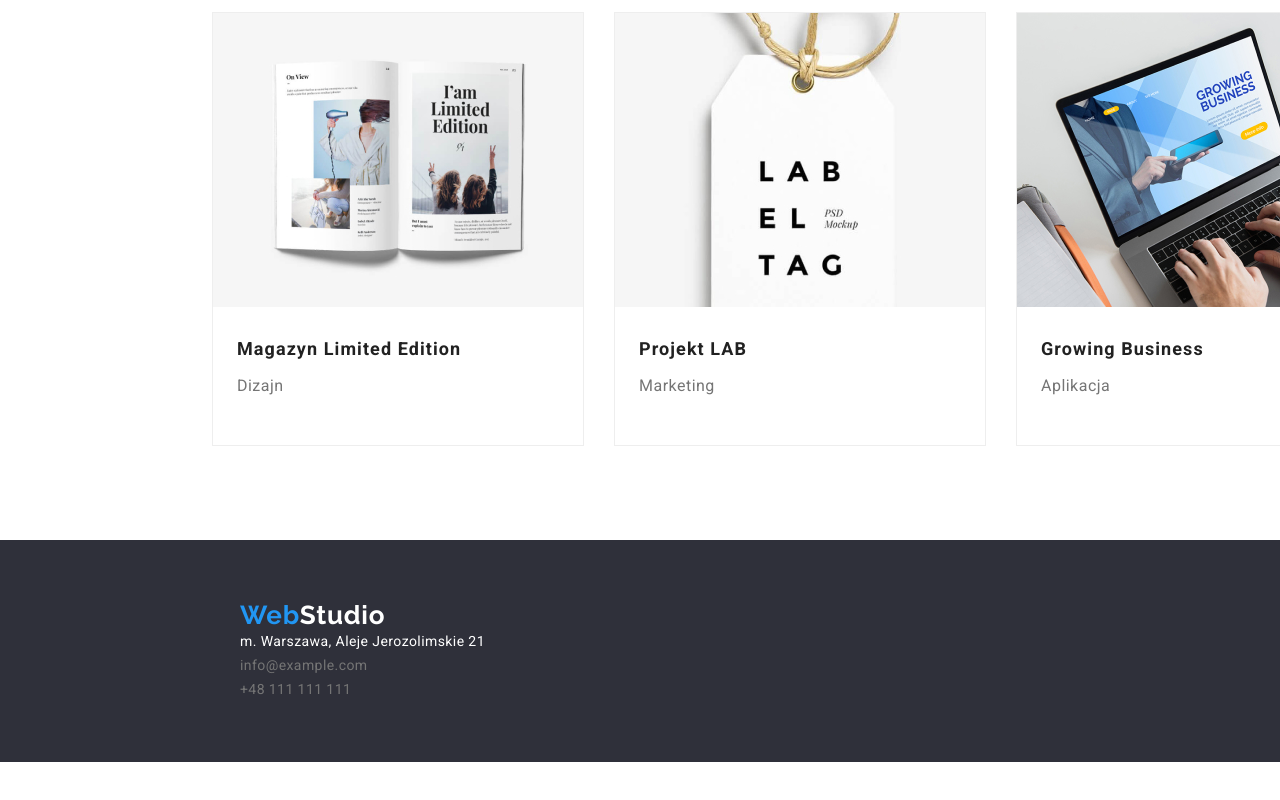
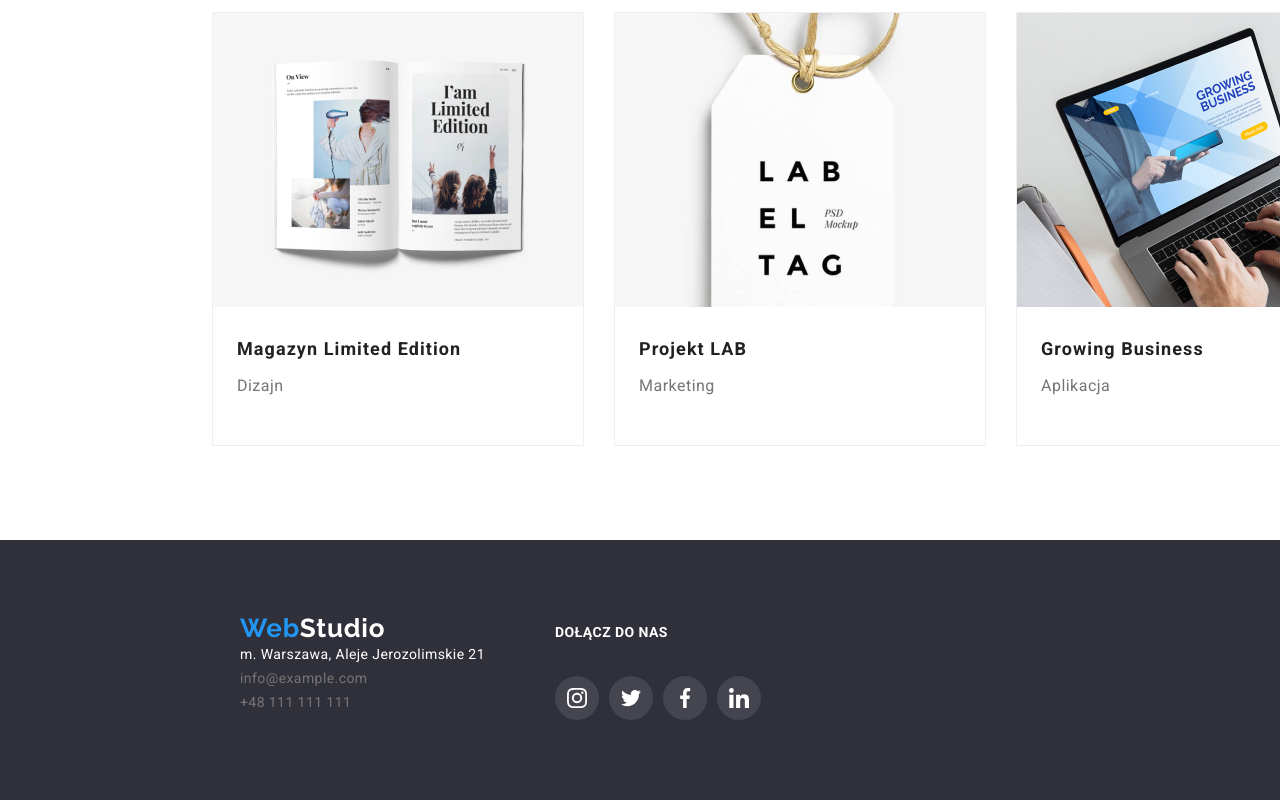
Before and after one commit to anionka/goit-markup-hw-04, a plain HTML site: page portfolio.html in a window 1280 px wide. Shown: the part 1316-2116 px from the top of the page. Before the commit the page ends 2078 px from the top, so only its background shows below. Drawn offline with Linux system fonts and the light colour scheme.

Commit message:
version2check

```diff
--- a/css/styles.css
+++ b/css/styles.css
@@ -27,6 +27,9 @@
   --bgcolor: #fff; /* main */
   --bgcolor-dark: #2f303a; /* 4: banner & footer */
   --bgcolor-fade: #f5f4fa; /* 4 "our team" section */
+  /* --bgcolor-smedia-hover: #2196f3;
+  --bgcolor-smedia-footer-hover: #2196f3; */
+  --bgcolor-smedia-footer: rgba(255, 255, 255, 0.1);
 
   /* BUTTONS BACKGROUND */
   --bgcolor-button-banner: #2196f3;
@@ -48,6 +51,8 @@
   --shadow-button: 0px 4px 4px 0px #00000026;
   --shadow-button-menu-hover: 0px 2px 2px 0px #0000001f,
     0px 1px 2px 0px #00000014, 0px 3px 1px 0px #0000001a;
+    --shadow-portfolio-card-item-hover: 1px 4px 6px 0px #00000029,
+    0px 4px 4px 0px #0000000f, 0px 1px 1px 0px #0000001f;
 }
 
 /* general classes & settings*/
@@ -95,6 +100,10 @@ ul {
 .link__header:focus-visible {
   color: var(--font-color-hover);
 }
+.contact__link:hover > .contact__svg,
+.contact__link:focus > .contact__svg {
+  --color4: var(--font-color-hover);
+}
 /* clients */
 .client__link:hover,
 .client__link:focus {
@@ -107,9 +116,14 @@ ul {
   --color5: var(--font-color-white);
   background-color: var(--font-color-hover);
 }
-.footer .social__logo:hover {
-  background-color: var(--bgcolor-social-footer-hover);
+.footer .social__logo {
+  background-color: var(--bgcolor-smedia-footer);
 }
+/* cards */
+.card__item:hover {
+  box-shadow: var(--shadow-portfolio-card-item-hover);
+}
+
 
 /* general body settings */
 body {
@@ -351,7 +365,9 @@ body {
   align-items: center;
   justify-content: center;
   gap: 10px;
-  margin: 16px 32px 30px 32px;
+  margin-bottom: 30px;
+  margin-top:16px;
+  /* margin: 16px 32px 30px 32px; */
 }
 .smedia__logo {
   display: flex;
@@ -387,7 +403,8 @@ body {
 }
 .footer__arrange {
   display: flex;
-  flex-flow: column;
+  /* flex-flow: column; */
+  align-items: baseline;
 }
 .footer.section {
   padding: 60px 0;
@@ -414,6 +431,30 @@ body {
 }
 .address__street {
   color: var(--font-color-white);
+}
+.footer__item {
+  display: flex;
+  flex-direction: column;
+  margin-right: 70px;
+}
+.footer__item:nth-child(2) {
+  margin-right: 78px;
+}
+.footer__title {
+  margin-bottom: 20px;
+  text-transform: uppercase;
+  color: var(--font-color-white);
+  font-size: 14px;
+  font-weight: 700;
+  line-height: 16px;
+  letter-spacing: 0.03em;
+}
+.footer .smedia__logo {
+  background-color: var(--bgcolor-smedia-footer);
+  --color5: var(--font-color-white);
+}
+.footer .smedia__logo:hover {
+  background-color: var(--font-color-hover);
 }
 
 /* PORTFOLIO STYLES */
--- a/portfolio.html
+++ b/portfolio.html
@@ -28,14 +28,21 @@
                 </ul>
             </nav>
             <ul class="contact__list">
-                <li class="contact__item"> <a class="contact__link contact--email link__header"
-                        href="mailto:info@devstudio.com">info@devstudio.com</a> </li>
+                <li class="contact__item"> <a class="contact__link contact--email link__header" href="mailto:info@devstudio.com">
+                 <svg class="contact__svg" width="16" height="12">
+                  <use href="./images/icons.svg#icon-envelope"></use>
+                 </svg> info@devstudio.com </a>
+                </li>
                 <li class="contact__item"> <a class="contact__link contact--phone link__header"
-                        href="tel:0048111111111">+48
-                        111 111 111</a> </li>
+                        href="tel:0048111111111">
+                 <svg class="contact__svg" width="10" height="16">
+                  <use href="./images/icons.svg#icon-smartphone"></use>
+                 </svg>
+                        +48 111 111 111</a> </li>
             </ul>
         </div>
     </header>
+
     <section class="menu section">
         <div class="filters container">
             <ul class="filters__list">
@@ -109,8 +116,10 @@
             </ul>
         </div>
     </section>
+    <!-- footer -->
     <footer class="footer section">
         <div class="footer__arrange container">
+          <div class="footer__item">
             <a class="logo" href="./index.html">
                 <span class="logo__prim">Web</span><span class="logo__sec-footer">Studio</span>
             </a>
@@ -128,7 +137,41 @@
                     </li>
                 </ul>
             </address>
-        </div>
+          </div>
+        <div class="footer__item">
+          <h5 class="footer__title">Dołącz do nas</h5>
+        <ul class="smedia smedia__list">
+          <li class="smedia__bckgr">
+            <a class="smedia__logo" href="#">
+              <svg width="20" height="20">
+                <use href="./images/icons.svg#icon-instagram"></use>
+              </svg>
+            </a>
+          </li>
+          <li class="smedia__bckgr">
+            <a class="smedia__logo" href="#">
+              <svg width="20" height="20">
+                <use href="./images/icons.svg#icon-twitter"></use>
+              </svg>
+            </a>
+          </li>
+          <li class="smedia__bckgr">
+            <a class="smedia__logo" href="#">
+              <svg width="20" height="20">
+                <use href="./images/icons.svg#icon-facebook"></use>
+              </svg>
+            </a>
+          </li>
+          <li class="smedia__bckgr">
+            <a class="smedia__logo" href="#">
+              <svg width="20" height="20">
+                <use href="./images/icons.svg#icon-linkedin"></use>
+              </svg>
+            </a>
+          </li>
+        </ul>
+       </div>
+      </div>
     </footer>
 </body>
 
```
Also changed, not shown: index.html (+39 -2 lines).
